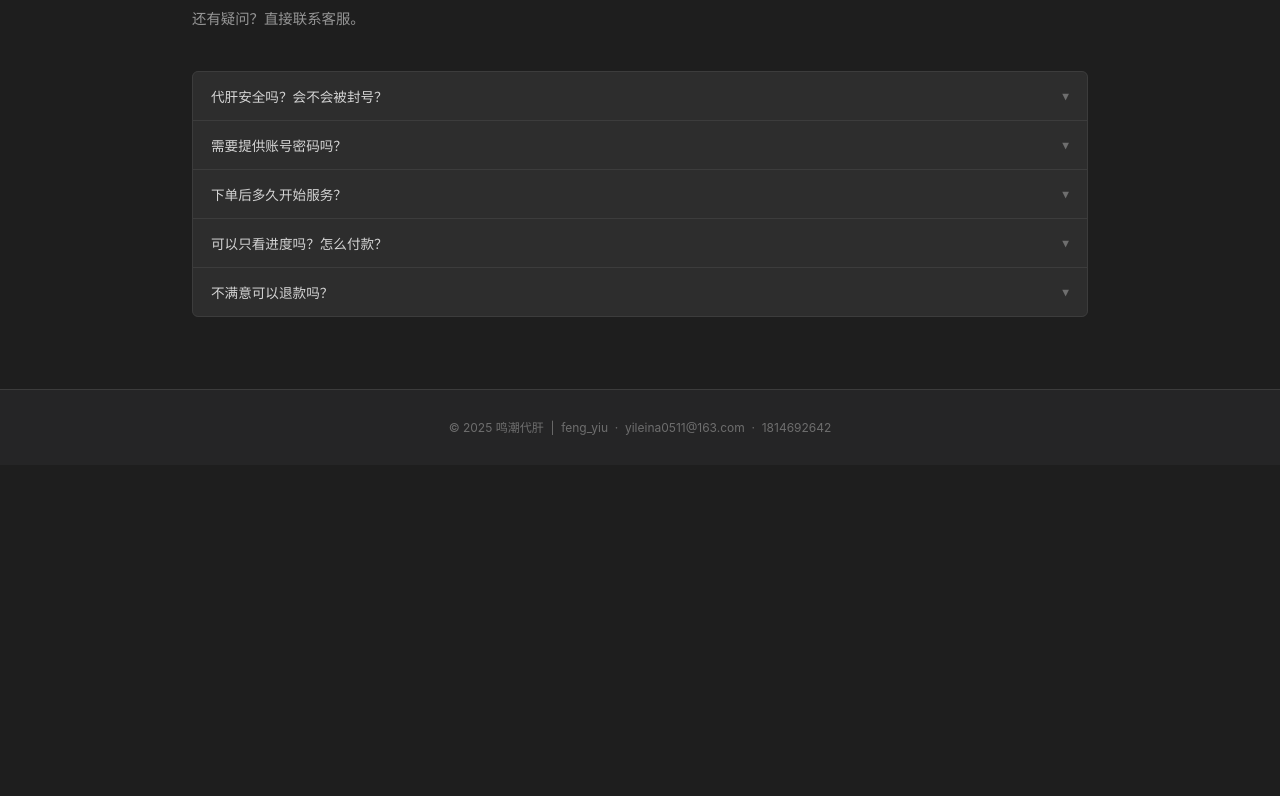
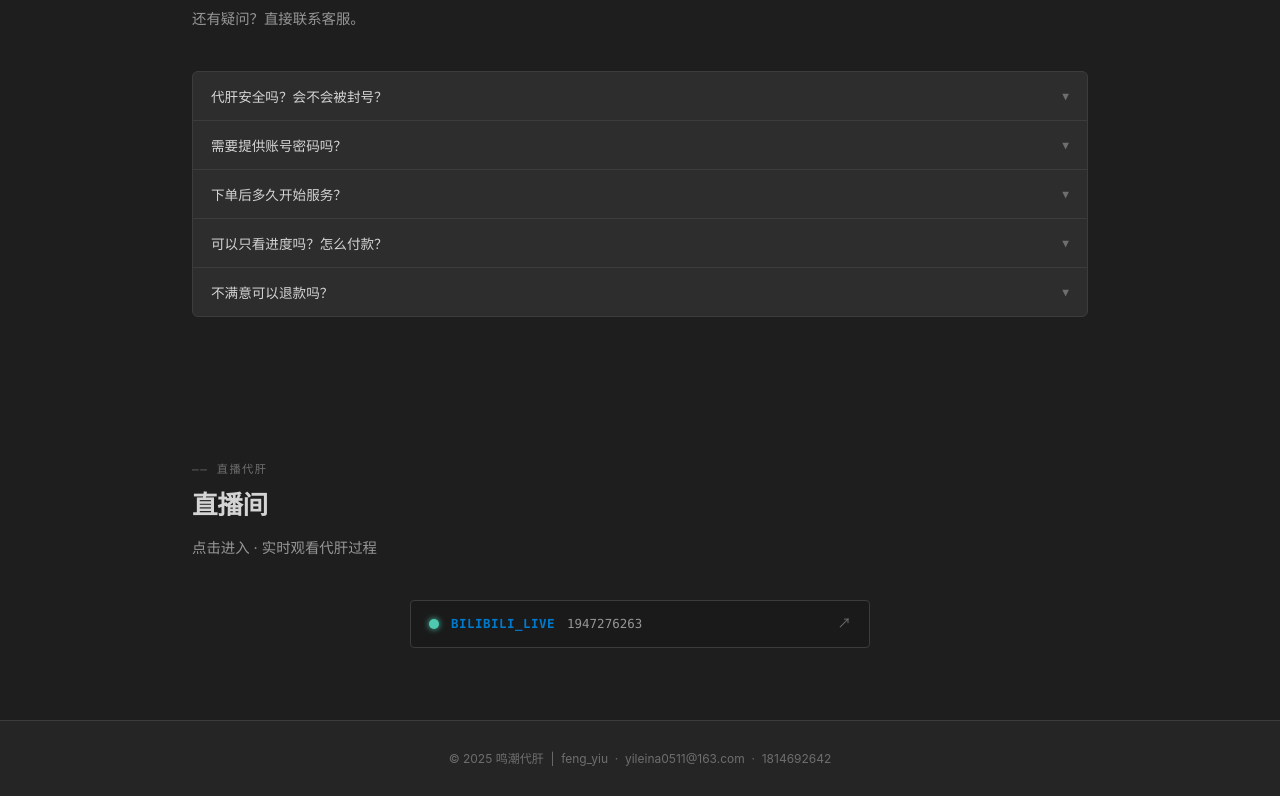
Before and after one commit to xiaofengxfc/proxy-liver-website, a website: page index.html in a window 1280 px wide. Shown: the part 3910-4706 px from the top of the page. Before the commit the page ends 4375 px from the top, so only its background shows below. Drawn offline with Linux system fonts and the light colour scheme.

Commit message:
新增直播间模块，包含直播链接和相关样式

```diff
--- a/css/style.css
+++ b/css/style.css
@@ -1080,6 +1080,49 @@ footer a:hover {
   color: var(--accent);
 }
 
+/* ========== 直播间 ========== */
+.stream-terminal {
+  display: flex;
+  align-items: center;
+  gap: 12px;
+  padding: 12px 18px;
+  background: var(--bg-inset, #1a1a1a);
+  border: 1px solid var(--border);
+  border-radius: var(--radius-sm);
+  max-width: 460px;
+  margin: 0 auto;
+  text-decoration: none;
+  color: inherit;
+  font-family: var(--font-mono);
+  transition: border-color 0.15s;
+}
+.stream-terminal:hover {
+  border-color: var(--accent);
+}
+.stream-terminal-dot {
+  width: 10px; height: 10px;
+  border-radius: 50%;
+  background: var(--green);
+  flex-shrink: 0;
+  box-shadow: 0 0 6px var(--green);
+}
+.stream-terminal-label {
+  font-size: 0.78rem;
+  font-weight: 600;
+  color: var(--accent);
+  letter-spacing: 0.5px;
+}
+.stream-terminal-id {
+  font-size: 0.78rem;
+  color: var(--text-secondary);
+}
+.stream-terminal-arrow {
+  margin-left: auto;
+  font-size: 0.85rem;
+  color: var(--text-muted);
+  font-family: sans-serif;
+}
+
 /* ========== Animations ========== */
 .fade-in {
   opacity: 0;
--- a/index.html
+++ b/index.html
@@ -207,6 +207,19 @@
     </div>
   </div>
 
+  <!-- ====== 直播间 ====== -->
+  <section id="stream">
+    <div class="section-label">—— 直播代肝</div>
+    <h2 class="section-title">直播间</h2>
+    <p class="section-sub">点击进入 · 实时观看代肝过程</p>
+    <a href="https://live.bilibili.com/1947276263" target="_blank" rel="noopener" class="stream-terminal">
+      <div class="stream-terminal-dot"></div>
+      <span class="stream-terminal-label">BILIBILI_LIVE</span>
+      <span class="stream-terminal-id">1947276263</span>
+      <span class="stream-terminal-arrow">↗</span>
+    </a>
+  </section>
+
   <!-- ====== Footer ====== -->
   <footer>
     <p>
```
